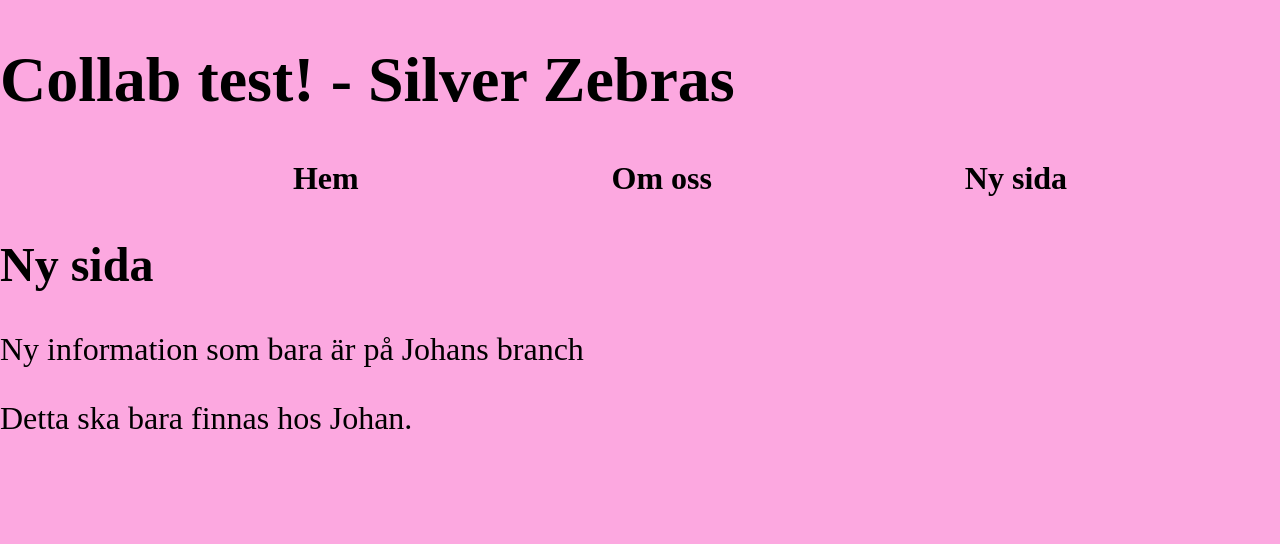
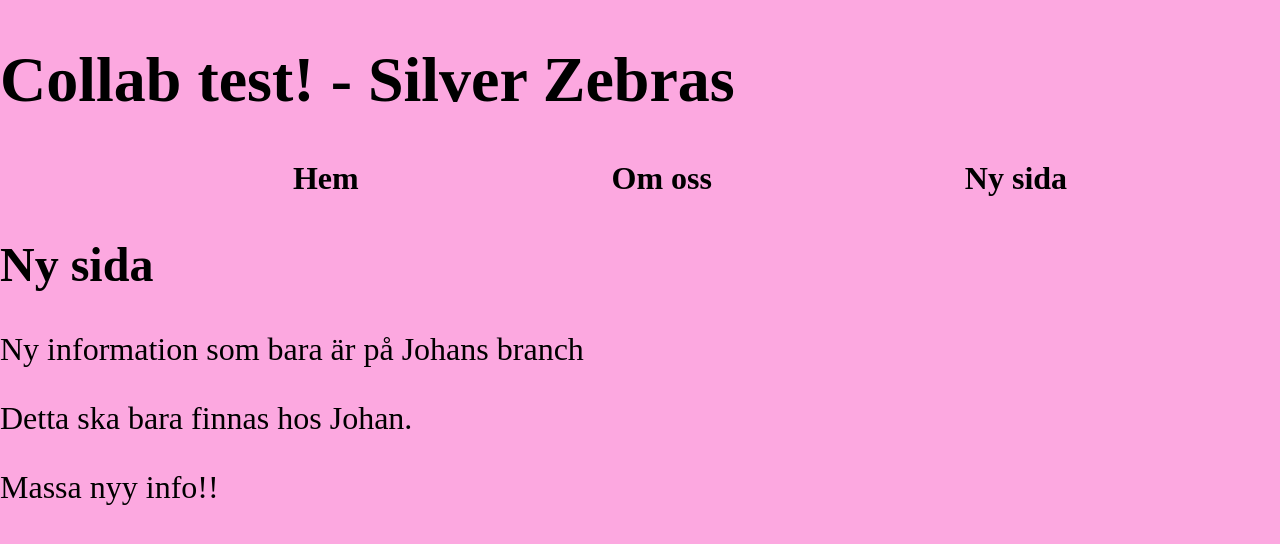
Before and after one commit to Jaerker/collab-test, a plain HTML site: page new-page.html in a window 1280 px wide. Shown: the top 544 px of the page. Drawn offline with Linux system fonts and the light colour scheme.

Commit message:
added more in new-page.html

```diff
--- a/new-page.html
+++ b/new-page.html
@@ -24,6 +24,7 @@
         <p>
             Detta ska bara finnas hos Johan.
         </p>
+        <p>Massa nyy info!!</p>
 
     </main>
     <script src="src/js/index.js"></script>
```
